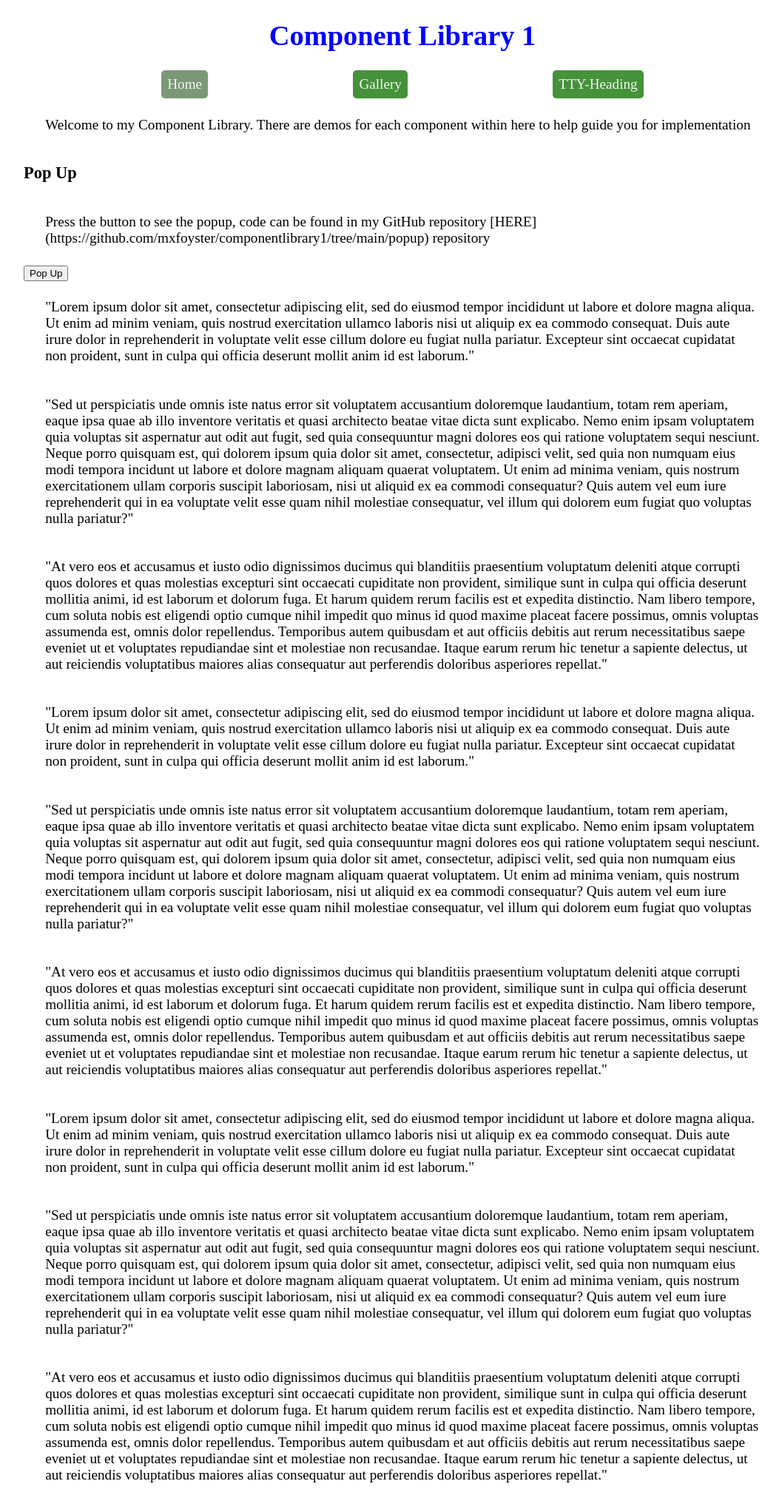
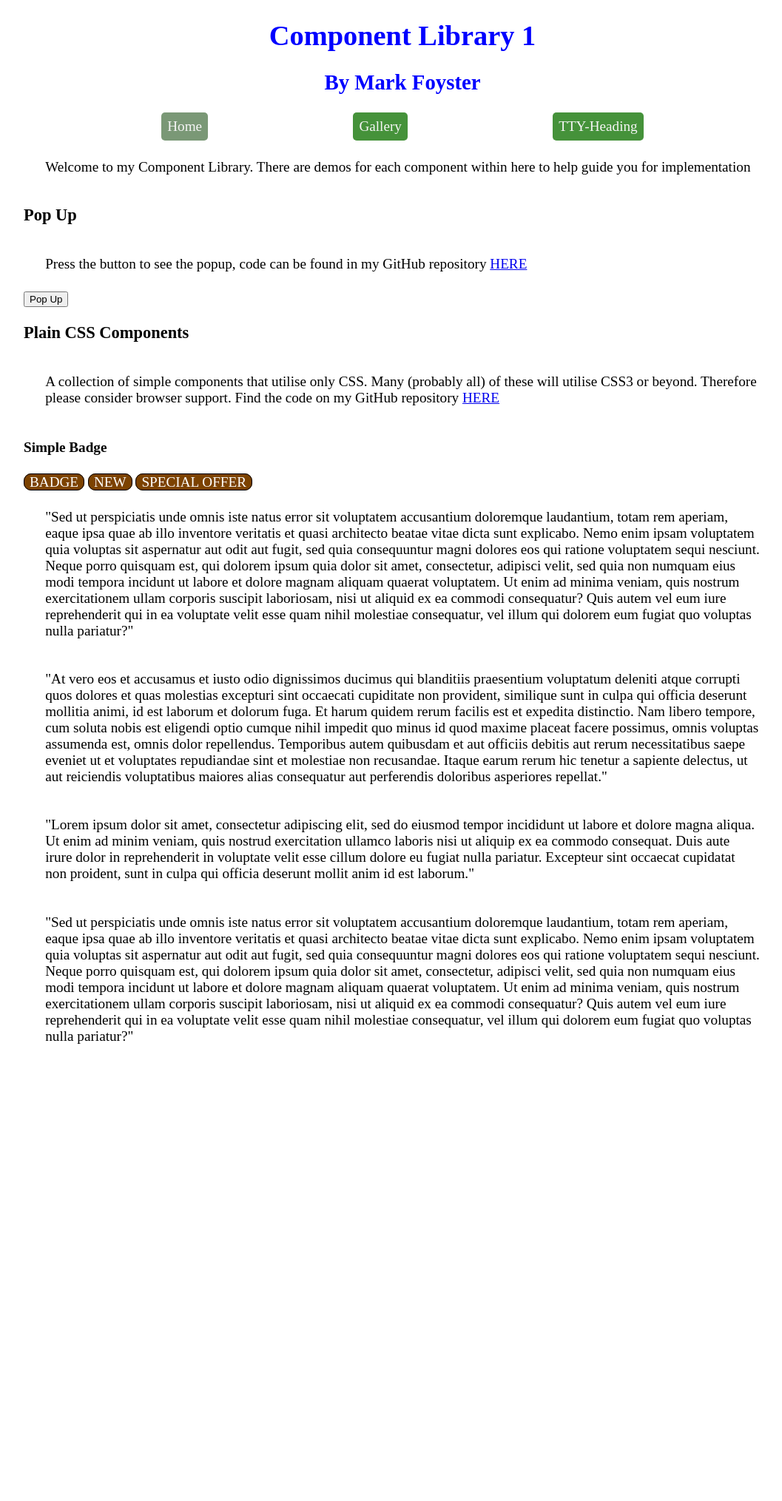
Before and after one commit to mxfoyster/componentlibrary1, a PHP site: page / in a window 1280 px wide. Shown: the whole page at 74% size, without its empty margins (96-1153 px from the left). After the commit the page ends 1411 px from the top, so only its background shows below. Run offline with PHP 8.4, Linux system fonts and the light colour scheme.

Commit message:
Added 'justcss' to the project.
This will be a collection of very simple components that utilise simple CSS (mostly CSS3 etc). They can be copy/pasted into a project.

```diff
--- a/css/main-style.css
+++ b/css/main-style.css
@@ -8,7 +8,7 @@ p{
     margin: 5px;
 }
 
-h1{
+h1, h2{
     text-align: center;
     color: blue;
 }
--- a/index.php
+++ b/index.php
@@ -7,17 +7,17 @@
     <link rel="stylesheet" href="css/main-style.css">
     <link rel="stylesheet" href="popup/popup.css">
     <link rel="stylesheet" href="menu/menu.css">
-
+    <link rel="stylesheet" href="justcss/justcss.css">
     <title>Component Library 1 (Pop Up Demo)</title>
 
     <script src="popup/popup.js" defer></script>
-    <title>Component Library 1</title>
 </head>
 <body>
     <div class="main-container">
 
         <div class="header">
            <h1>Component Library 1</h1>
+           <h2>By Mark Foyster</h2>
            <?php $_GET['id']=1; include 'menu/menu.php' ?>
         </div>
 
@@ -32,18 +32,22 @@
             <p>Welcome to my Component Library. There are demos for each component within here to help guide you for implementation</p>
 
             <h3>Pop Up</h3>
-            <p>Press the button to see the popup, code can be found in my GitHub repository [HERE](https://github.com/mxfoyster/componentlibrary1/tree/main/popup) repository</p>
+            <p>Press the button to see the popup, code can be found in my GitHub repository <a href="https://github.com/mxfoyster/componentlibrary1/tree/main/popup">HERE</a></p>
 
             <button type="button" id="activatePopUp">Pop Up</button>
-            <p>"Lorem ipsum dolor sit amet, consectetur adipiscing elit, sed do eiusmod tempor incididunt ut labore et dolore magna aliqua. Ut enim ad minim veniam, quis nostrud exercitation ullamco laboris nisi ut aliquip ex ea commodo consequat. Duis aute irure dolor in reprehenderit in voluptate velit esse cillum dolore eu fugiat nulla pariatur. Excepteur sint occaecat cupidatat non proident, sunt in culpa qui officia deserunt mollit anim id est laborum."</p>
+
+            <h3>Plain CSS Components</h3>
+
+            <p>A collection of simple components that utilise only CSS. Many (probably all) of these will utilise CSS3 or beyond. Therefore please consider browser support. Find the code on my GitHub repository <a href="https://github.com/mxfoyster/componentlibrary1/tree/main/justcss">HERE</a></p>
+
+            <h4>Simple Badge</h4>
+            <span class="badge">BADGE</span> <span class="badge">NEW</span> <span class="badge">SPECIAL OFFER</span>
+
             <p>"Sed ut perspiciatis unde omnis iste natus error sit voluptatem accusantium doloremque laudantium, totam rem aperiam, eaque ipsa quae ab illo inventore veritatis et quasi architecto beatae vitae dicta sunt explicabo. Nemo enim ipsam voluptatem quia voluptas sit aspernatur aut odit aut fugit, sed quia consequuntur magni dolores eos qui ratione voluptatem sequi nesciunt. Neque porro quisquam est, qui dolorem ipsum quia dolor sit amet, consectetur, adipisci velit, sed quia non numquam eius modi tempora incidunt ut labore et dolore magnam aliquam quaerat voluptatem. Ut enim ad minima veniam, quis nostrum exercitationem ullam corporis suscipit laboriosam, nisi ut aliquid ex ea commodi consequatur? Quis autem vel eum iure reprehenderit qui in ea voluptate velit esse quam nihil molestiae consequatur, vel illum qui dolorem eum fugiat quo voluptas nulla pariatur?"</p>
             <p>"At vero eos et accusamus et iusto odio dignissimos ducimus qui blanditiis praesentium voluptatum deleniti atque corrupti quos dolores et quas molestias excepturi sint occaecati cupiditate non provident, similique sunt in culpa qui officia deserunt mollitia animi, id est laborum et dolorum fuga. Et harum quidem rerum facilis est et expedita distinctio. Nam libero tempore, cum soluta nobis est eligendi optio cumque nihil impedit quo minus id quod maxime placeat facere possimus, omnis voluptas assumenda est, omnis dolor repellendus. Temporibus autem quibusdam et aut officiis debitis aut rerum necessitatibus saepe eveniet ut et voluptates repudiandae sint et molestiae non recusandae. Itaque earum rerum hic tenetur a sapiente delectus, ut aut reiciendis voluptatibus maiores alias consequatur aut perferendis doloribus asperiores repellat."</p>
             <p>"Lorem ipsum dolor sit amet, consectetur adipiscing elit, sed do eiusmod tempor incididunt ut labore et dolore magna aliqua. Ut enim ad minim veniam, quis nostrud exercitation ullamco laboris nisi ut aliquip ex ea commodo consequat. Duis aute irure dolor in reprehenderit in voluptate velit esse cillum dolore eu fugiat nulla pariatur. Excepteur sint occaecat cupidatat non proident, sunt in culpa qui officia deserunt mollit anim id est laborum."</p>
             <p>"Sed ut perspiciatis unde omnis iste natus error sit voluptatem accusantium doloremque laudantium, totam rem aperiam, eaque ipsa quae ab illo inventore veritatis et quasi architecto beatae vitae dicta sunt explicabo. Nemo enim ipsam voluptatem quia voluptas sit aspernatur aut odit aut fugit, sed quia consequuntur magni dolores eos qui ratione voluptatem sequi nesciunt. Neque porro quisquam est, qui dolorem ipsum quia dolor sit amet, consectetur, adipisci velit, sed quia non numquam eius modi tempora incidunt ut labore et dolore magnam aliquam quaerat voluptatem. Ut enim ad minima veniam, quis nostrum exercitationem ullam corporis suscipit laboriosam, nisi ut aliquid ex ea commodi consequatur? Quis autem vel eum iure reprehenderit qui in ea voluptate velit esse quam nihil molestiae consequatur, vel illum qui dolorem eum fugiat quo voluptas nulla pariatur?"</p>
-            <p>"At vero eos et accusamus et iusto odio dignissimos ducimus qui blanditiis praesentium voluptatum deleniti atque corrupti quos dolores et quas molestias excepturi sint occaecati cupiditate non provident, similique sunt in culpa qui officia deserunt mollitia animi, id est laborum et dolorum fuga. Et harum quidem rerum facilis est et expedita distinctio. Nam libero tempore, cum soluta nobis est eligendi optio cumque nihil impedit quo minus id quod maxime placeat facere possimus, omnis voluptas assumenda est, omnis dolor repellendus. Temporibus autem quibusdam et aut officiis debitis aut rerum necessitatibus saepe eveniet ut et voluptates repudiandae sint et molestiae non recusandae. Itaque earum rerum hic tenetur a sapiente delectus, ut aut reiciendis voluptatibus maiores alias consequatur aut perferendis doloribus asperiores repellat."</p>
-            <p>"Lorem ipsum dolor sit amet, consectetur adipiscing elit, sed do eiusmod tempor incididunt ut labore et dolore magna aliqua. Ut enim ad minim veniam, quis nostrud exercitation ullamco laboris nisi ut aliquip ex ea commodo consequat. Duis aute irure dolor in reprehenderit in voluptate velit esse cillum dolore eu fugiat nulla pariatur. Excepteur sint occaecat cupidatat non proident, sunt in culpa qui officia deserunt mollit anim id est laborum."</p>
-            <p>"Sed ut perspiciatis unde omnis iste natus error sit voluptatem accusantium doloremque laudantium, totam rem aperiam, eaque ipsa quae ab illo inventore veritatis et quasi architecto beatae vitae dicta sunt explicabo. Nemo enim ipsam voluptatem quia voluptas sit aspernatur aut odit aut fugit, sed quia consequuntur magni dolores eos qui ratione voluptatem sequi nesciunt. Neque porro quisquam est, qui dolorem ipsum quia dolor sit amet, consectetur, adipisci velit, sed quia non numquam eius modi tempora incidunt ut labore et dolore magnam aliquam quaerat voluptatem. Ut enim ad minima veniam, quis nostrum exercitationem ullam corporis suscipit laboriosam, nisi ut aliquid ex ea commodi consequatur? Quis autem vel eum iure reprehenderit qui in ea voluptate velit esse quam nihil molestiae consequatur, vel illum qui dolorem eum fugiat quo voluptas nulla pariatur?"</p>
-            <p>"At vero eos et accusamus et iusto odio dignissimos ducimus qui blanditiis praesentium voluptatum deleniti atque corrupti quos dolores et quas molestias excepturi sint occaecati cupiditate non provident, similique sunt in culpa qui officia deserunt mollitia animi, id est laborum et dolorum fuga. Et harum quidem rerum facilis est et expedita distinctio. Nam libero tempore, cum soluta nobis est eligendi optio cumque nihil impedit quo minus id quod maxime placeat facere possimus, omnis voluptas assumenda est, omnis dolor repellendus. Temporibus autem quibusdam et aut officiis debitis aut rerum necessitatibus saepe eveniet ut et voluptates repudiandae sint et molestiae non recusandae. Itaque earum rerum hic tenetur a sapiente delectus, ut aut reiciendis voluptatibus maiores alias consequatur aut perferendis doloribus asperiores repellat."</p>
+
         </div>
 
 
--- /dev/null
+++ b/justcss/justcss.css
@@ -0,0 +1,37 @@
+/*
+    #############################################
+    #               JUSTCSS v1.00               #
+    #       By Mark Foyster                     #
+    #############################################
+
+    For usage instructions, please refer to README.md
+
+*/
+
+
+/* ########################## CODE FOR BADGE######################## */
+
+@keyframes newMarker {
+	from{
+		background-color: red;
+	}
+	to{
+		background-color: green;
+	}
+}
+
+.badge{
+	animation-name: newMarker;
+  	animation-duration: 2s;
+	animation-iteration-count: infinite;
+	animation-direction: alternate-reverse;
+	padding-left: 7px;
+	padding-right: 7px;
+	color:white;
+	border-radius: 10px;
+	border-style: solid;
+	border-color: black;
+	border-width: 1px;
+}
+
+/* ######################## END OF CODE FOR BADGE##################### */
```
Also changed, not shown: gallery/galleryss.png, justcss/README.md (added).
